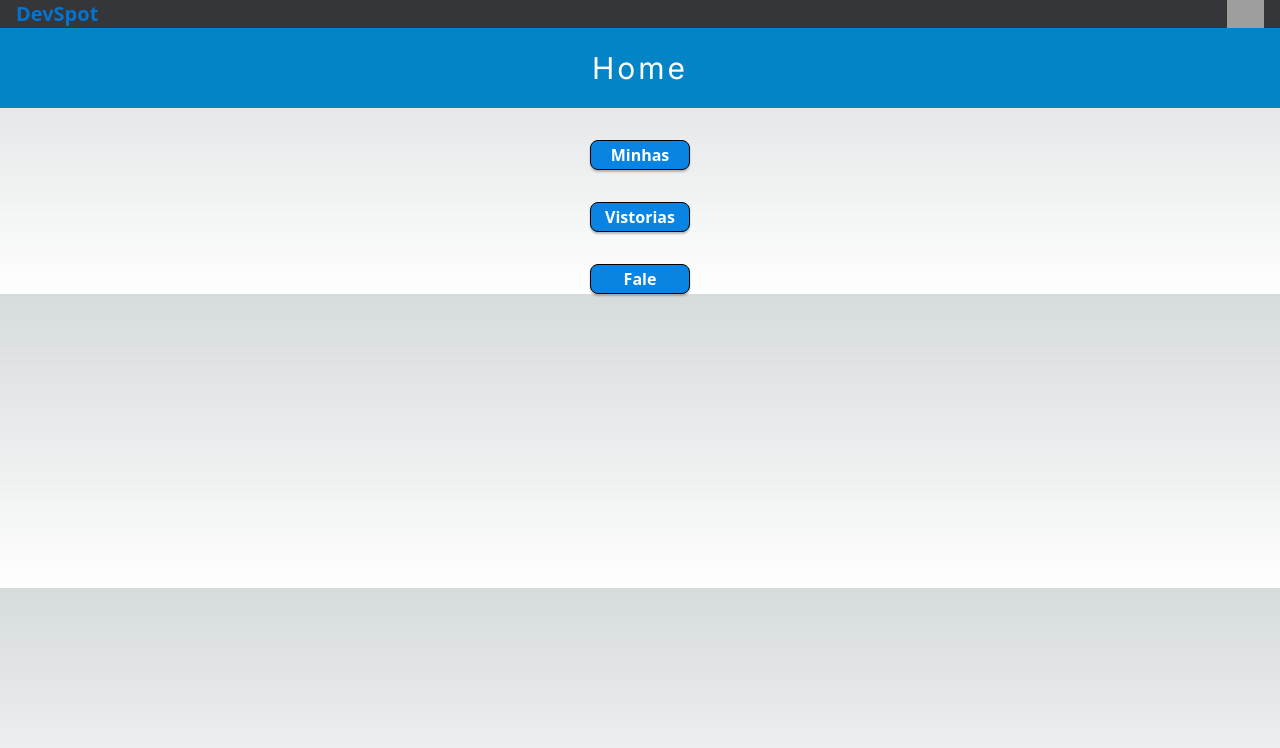
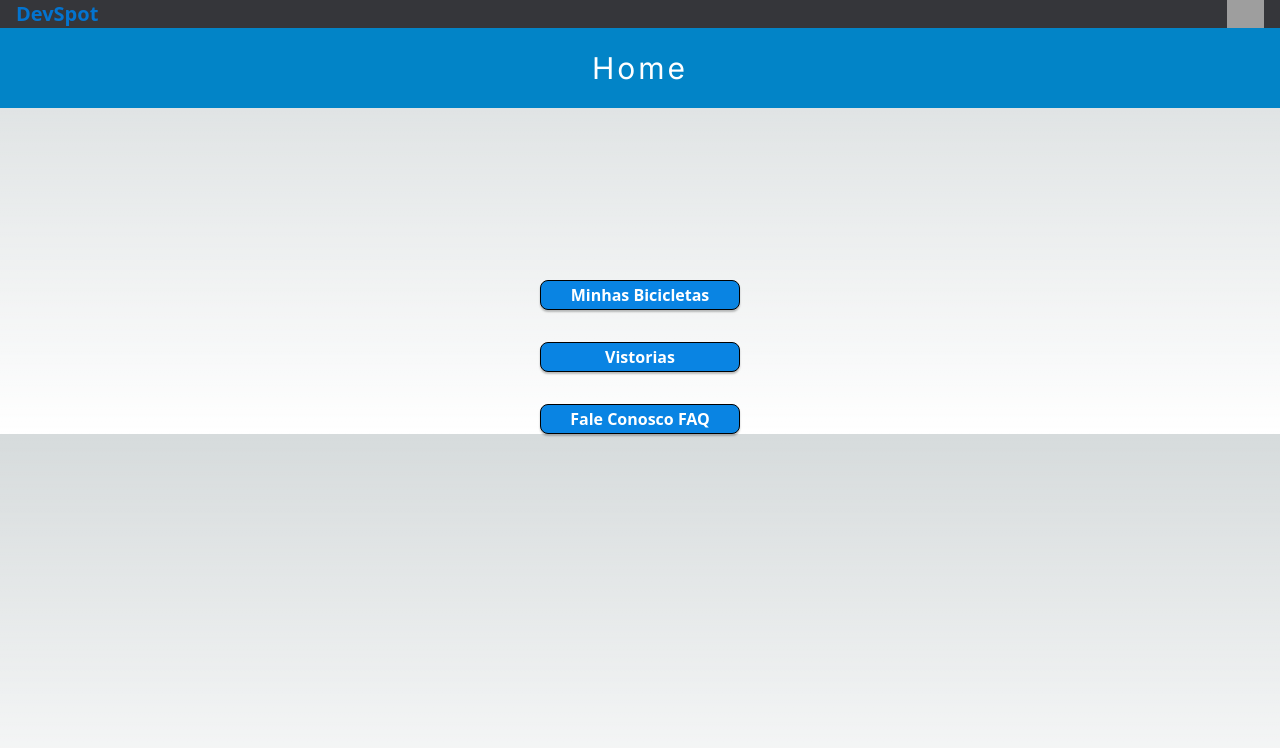
Before and after one commit to kelving0mes/devspot-app, a Next.js app: page / in a window 1280 px wide. Shown: the top 748 px of the page. Built offline with nearby package versions, Linux system fonts and the light colour scheme; grey boxes are pictures that could not be loaded.

Commit message:
Button 100%

```diff
--- a/src/app/components/button.js
+++ b/src/app/components/button.js
@@ -7,7 +7,7 @@ const Button1 = ({ texto }) => {
         <button
           className="border-solid shadow-[0px_2px_2px_0px_rgba(0,_0,_0,_0.25)] bg-[#0984e3] flex flex-col items-center pt-0.5 pb-1 border-black border rounded-lg"
           id="Button1"
-          style={{ width: '100px', height: '30px', overflow: 'hidden' }}
+          style={{ width: '200px', height: '30px', overflow: 'hidden',}}
         >
           <div className="text-base font-['Noto_Sans'] font-semibold tracking-[1.5] text-white">
             {texto}
--- a/src/app/page.js
+++ b/src/app/page.js
@@ -1,14 +1,15 @@
 import Button1 from "./components/button";
 import Header from "./components/header/Header";
-
 
 export default function Home() {
   return (
     <>
       <Header text="Home" />
-      <Button1 width="120px" height="40px" texto="Minhas Bicicletas" />
-      <Button1 width="150px" height="50px" texto="Vistorias" />
-      <Button1 width="100px" height="30px" texto="Fale Conosco FAQ" />
+      <div style={{ marginTop: '140px' }}> {/* Adicionando margem ao redor dos botões */}
+        <Button1 width="120px" height="40px" texto="Minhas Bicicletas" />
+        <Button1 width="150px" height="50px" texto="Vistorias" />
+        <Button1 width="100px" height="30px" texto="Fale Conosco FAQ" />
+      </div>
     </>
   )
 }
```
